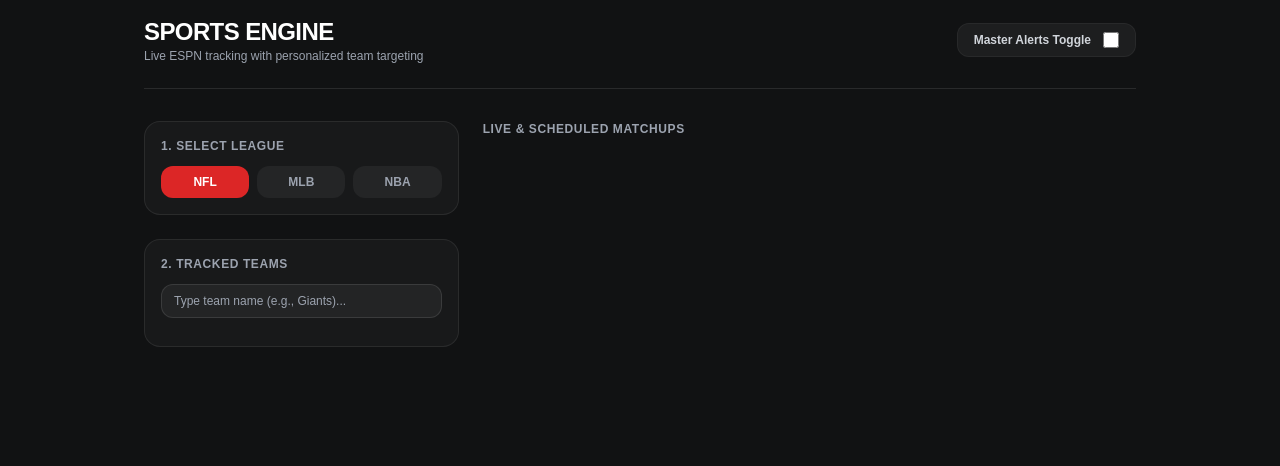
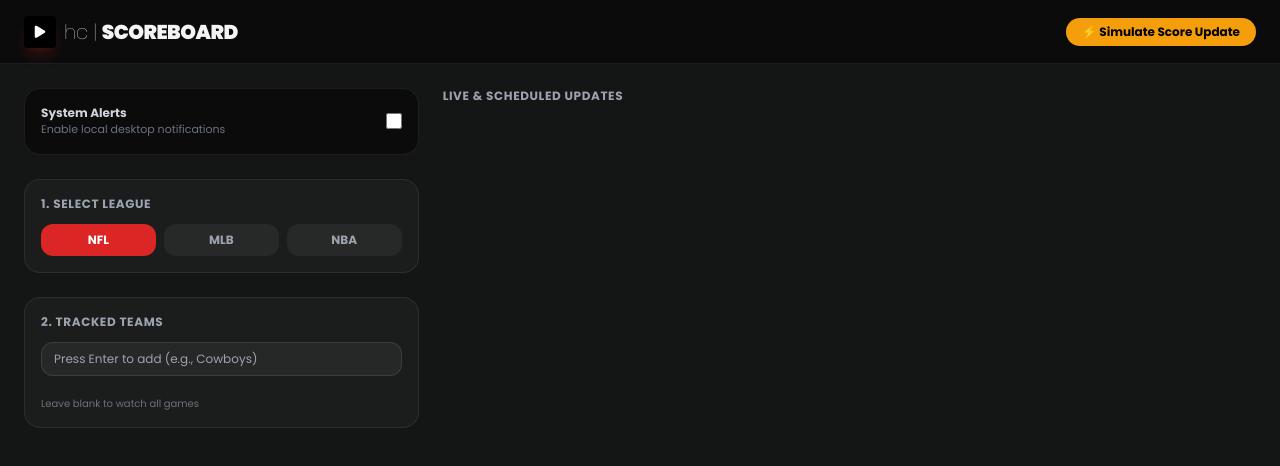
Before and after one commit to MrChris-2025/webpush26, a website: page index.html in a window 1280 px wide. Drawn offline with nearby package versions, Linux system fonts and the light colour scheme; no server answers.

Commit message:
Update index.html

```diff
--- a/index.html
+++ b/index.html
@@ -3,30 +3,48 @@
 <head>
     <meta charset="UTF-8">
     <meta name="viewport" content="width=device-width, initial-scale=1.0">
-    <title>Sports Alert Center</title>
+    <title>hc | Sports Dashboard</title>
+
+    <meta name="apple-mobile-web-app-capable" content="yes">
+    <meta name="apple-mobile-web-app-status-bar-style" content="black-translucent">
+    <meta name="apple-mobile-web-app-title" content="hc Scoreboard">
+
     <script src="https://cdn.tailwindcss.com"></script>
+    <link rel="manifest" href="manifest.json">
     <link href="https://cdnjs.cloudflare.com/ajax/libs/font-awesome/6.0.0/css/all.min.css" rel="stylesheet">
     <style>
-        body { background-color: #111213; color: #f3f4f6; font-family: sans-serif; }
+        @import url('https://fonts.googleapis.com/css2?family=Poppins:wght@100;400;700;900&display=swap');
+        :root { --bg-dark: #141515; }
+        body { font-family: 'Poppins', sans-serif !important; background-color: var(--bg-dark); color: #f3f4f6; overflow-x: hidden; }
+        .match-card { background: rgba(255, 255, 255, 0.04); border: 1px solid rgba(255, 255, 255, 0.08); }
+        .glass { background: rgba(10, 10, 12, 0.9) !important; border-color: rgba(255, 255, 255, 0.08) !important; }
         .glass-card { background: rgba(255, 255, 255, 0.03); border: 1px solid rgba(255, 255, 255, 0.08); }
     </style>
 </head>
-<body class="p-4 max-w-5xl mx-auto">
+<body class="selection:bg-red-600 selection:text-white min-h-screen flex flex-col">
 
-    <header class="flex flex-col md:flex-row justify-between items-start md:items-center gap-4 mb-8 pb-6 border-b border-white/10">
-        <div>
-            <h1 class="text-2xl font-black tracking-tight text-white">SPORTS ENGINE</h1>
-            <p class="text-xs text-gray-400">Live ESPN tracking with personalized team targeting</p>
+    <nav class="w-full h-16 glass border-b px-6 flex items-center justify-between sticky top-0 z-[60]">
+        <div class="flex items-center gap-2">
+            <div class="w-8 h-8 bg-black rounded flex items-center justify-center shadow-lg shadow-red-600/20"><i class="fa-solid fa-play text-white text-sm"></i></div>
+            <span class="text-xl font-light tracking-tight">hc | <b class="font-black">SCOREBOARD</b></span>
         </div>
-        <div class="flex items-center gap-3 bg-white/5 px-4 py-2 rounded-xl border border-white/5">
-            <span class="text-xs font-semibold text-gray-300">Master Alerts Toggle</span>
-            <input type="checkbox" id="masterAlertToggle" class="w-4 h-4 accent-red-600">
+
+        <div class="flex items-center gap-4">
+            <button id="mockTriggerBtn" class="px-4 py-1.5 rounded-full text-xs font-bold bg-amber-500 text-black">⚡ Simulate Score Update</button>
         </div>
-    </header>
+    </nav>
 
-    <div class="grid grid-cols-1 lg:grid-cols-3 gap-6">
+    <main class="flex-1 p-6 max-w-7xl mx-auto w-full grid grid-cols-1 lg:grid-cols-3 gap-6">
 
         <section class="space-y-6">
+            <div class="glass border rounded-2xl p-4 flex items-center justify-between">
+                <div>
+                    <h2 class="text-xs font-bold text-gray-300">System Alerts</h2>
+                    <p class="text-[11px] text-gray-500">Enable local desktop notifications</p>
+                </div>
+                <input type="checkbox" id="masterAlertToggle" class="w-4 h-4 accent-red-600">
+            </div>
+
             <div class="glass-card p-4 rounded-2xl">
                 <h3 class="text-xs font-bold uppercase tracking-wider text-gray-400 mb-3">1. Select League</h3>
                 <div class="grid grid-cols-3 gap-2">
@@ -38,18 +56,17 @@
 
             <div class="glass-card p-4 rounded-2xl">
                 <h3 class="text-xs font-bold uppercase tracking-wider text-gray-400 mb-3">2. Tracked Teams</h3>
-                <input type="text" id="teamSearchInput" placeholder="Type team name (e.g., Giants)..." class="w-full bg-white/5 border border-white/10 rounded-xl px-3 py-2 text-xs text-white focus:outline-none focus:border-red-600 mb-3">
-                <div id="trackedTeamsList" class="flex flex-wrap gap-2 max-h-40 overflow-y-auto">
-                    </div>
+                <input type="text" id="teamSearchInput" placeholder="Press Enter to add (e.g., Cowboys)" class="w-full bg-white/5 border border-white/10 rounded-xl px-3 py-2 text-xs text-white focus:outline-none focus:border-red-600 mb-3">
+                <div id="trackedTeamsList" class="flex flex-wrap gap-2 max-h-40 overflow-y-auto"></div>
+                <p class="text-[10px] text-gray-500 mt-2">Leave blank to watch all games</p>
             </div>
         </section>
 
-        <main class="lg:col-span-2 space-y-4">
-            <h3 class="text-xs font-bold uppercase tracking-wider text-gray-400">Live & Scheduled Matchups</h3>
-            <div id="scoreboardGrid" class="grid grid-cols-1 md:grid-cols-2 gap-4">
-                </div>
-        </main>
-    </div>
+        <section class="lg:col-span-2 space-y-4">
+            <h3 class="text-xs font-bold uppercase tracking-wider text-gray-400">Live & Scheduled Updates</h3>
+            <div id="scoreboardGrid" class="grid grid-cols-1 md:grid-cols-2 gap-4"></div>
+        </section>
+    </main>
 
     <script type="module" src="./app.js"></script>
 </body>
```
